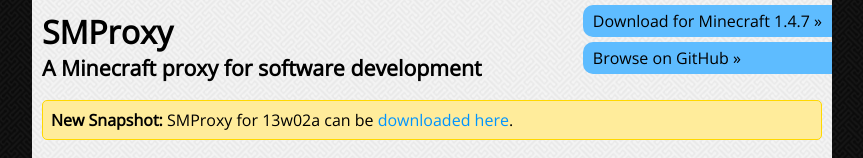
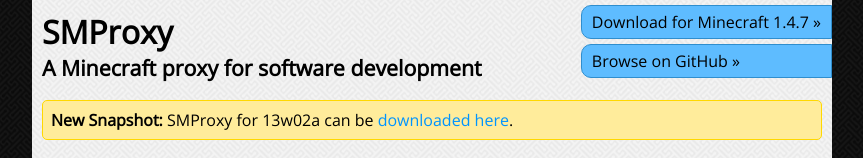
Before and after one commit to libraryaddict/SMProxy, a plain HTML site: page index.html in a window 1280 px wide. Shown: the top 158 px of the page, without its empty margins (208-1071 px from the left). Drawn offline with nearby package versions, Linux system fonts and the light colour scheme.

```diff
--- a/style.css
+++ b/style.css
@@ -53,6 +53,7 @@
     padding: 5px 10px;
     display: block;
     margin: 5px 0;
+    border: 1px solid #2F8ECE;
 }
 
 pre {
```
Also changed, not shown: 2 other files.
